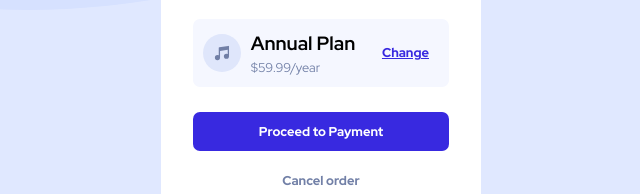
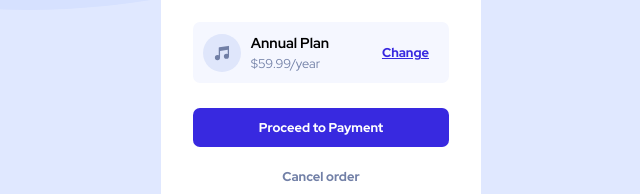
Before and after one commit to insertQuirkyNameHere/css-challenges, a plain HTML site: page Challenge4/index.html in a window 1280 px wide. Shown: the part 427-621 px from the top of the page, 319-959 px from the left. Drawn offline with Linux system fonts and the light colour scheme.

Commit message:
Fixed some accessibility issues

```diff
--- a/Challenge4/css/main.css
+++ b/Challenge4/css/main.css
@@ -87,6 +87,10 @@ main{
     height: 16%;
 }
 
+.plan h2{
+    font-size: 0.9rem;
+}
+
 .plan-pricing{
     color: hsl(224, 23%, 55%);
 }
```
